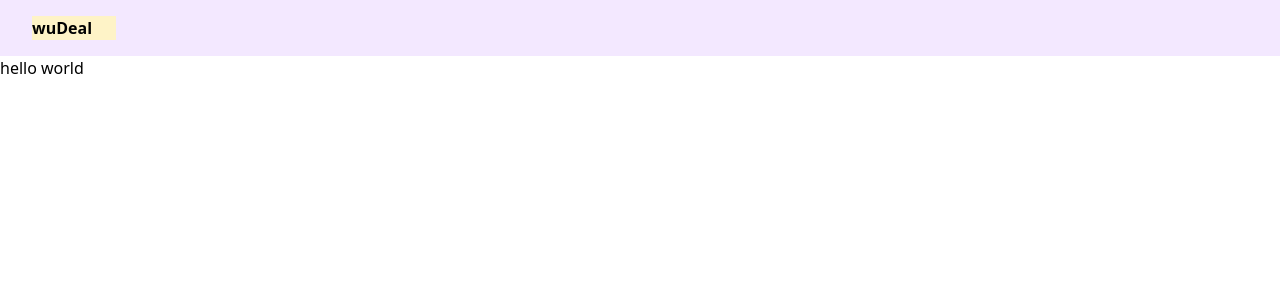
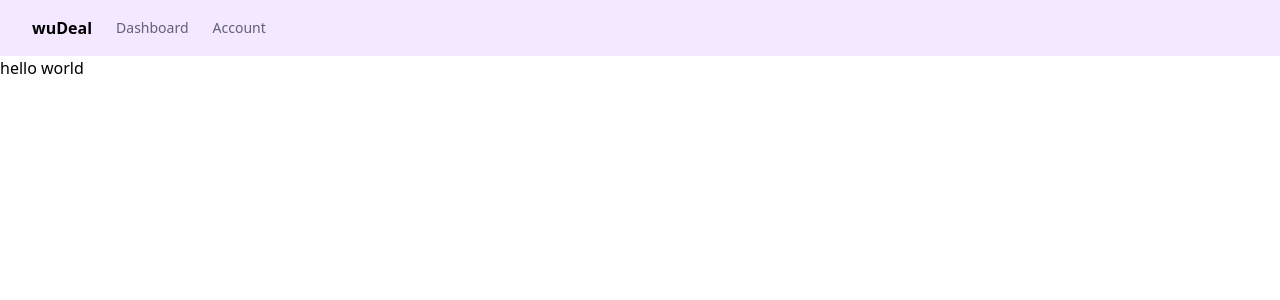
Before and after one commit to nhatuhoang91/wudeal, a Next.js app: page / in a window 1280 px wide. Shown: the top 300 px of the page. Built offline with nearby package versions, Linux system fonts and the light colour scheme.

Commit message:
woeking on mobile nav

```diff
--- a/components/main-nav.tsx
+++ b/components/main-nav.tsx
@@ -2,15 +2,22 @@
 import Link from "next/link"
 import { usePathname } from "next/navigation"
 import { cn } from "@/lib/utils"
+import path from "path"
 export const MainNav = () => {
     const pathname = usePathname()
     return(
-        <div className="mr-4 hidden md:flex bg-amber-100">
+        <div className="mr-4 hidden md:flex">
             <Link href='/' className="mr-6">
                 <span className="font-bold">wuDeal</span>
             </Link>
             <nav className="flex items-center space-x-6 text-sm font-medium">
-                <Link href='/'>
+                <Link href='/' className={cn("transition-colors hover:text-foreground/80",
+                pathname?.startsWith('/dashboard') ? 'text-forground' : 'text-foreground/60')}>
+                    Dashboard
+                </Link>
+                <Link href='/Accounts' className={cn("transition-colors hover:text-foreground/80",
+                pathname?.startsWith('/accounts') ? 'text-forground' : 'text-foreground/60')}>
+                    Account
                 </Link>
             </nav>
         </div>
--- /dev/null
+++ b/components/mobile-nav.tsx
@@ -0,0 +1 @@
+'use client'
--- a/tailwind.config.ts
+++ b/tailwind.config.ts
@@ -19,7 +19,8 @@ const config: Config = {
         inter : ['var(--font-inter)']
       },
       colors:{
-        'background' : '#fafafa'
+        'background' : '#fafafa',
+        'foreground' : '#171717'
       }
     },
   },
```
